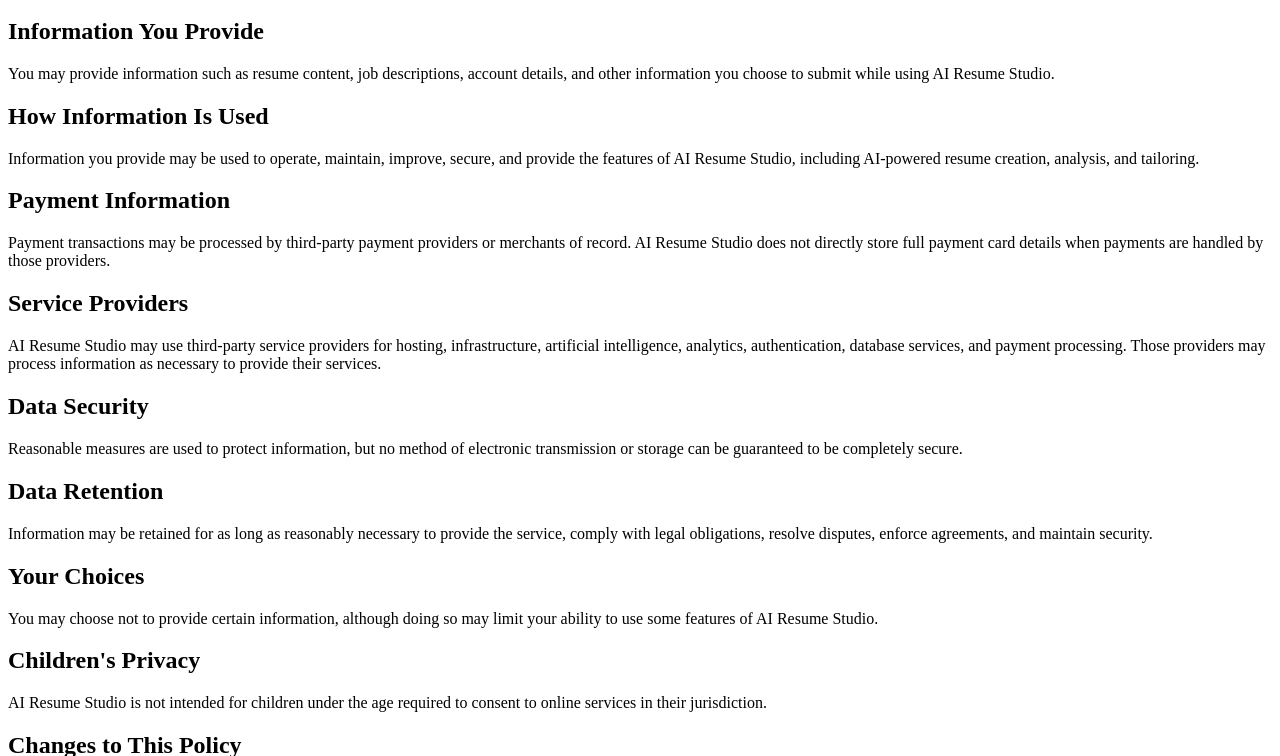
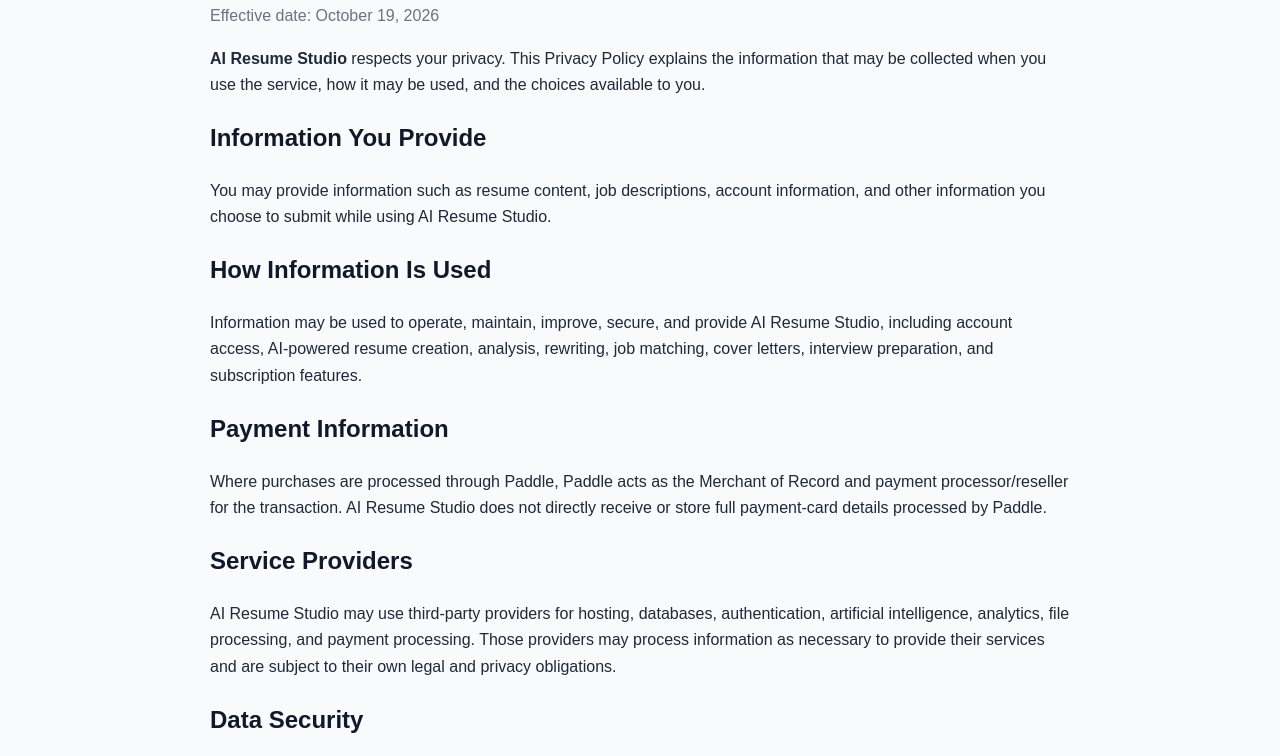
Before and after one commit to Flip419/ai-money-machine, a plain HTML site: page privacy.html in a window 1280 px wide. Shown: the part 152-908 px from the top of the page. Drawn offline with Linux system fonts and the light colour scheme.

Commit message:
Update privacy policy for Paddle review

```diff
--- a/privacy.html
+++ b/privacy.html
@@ -4,43 +4,49 @@
   <meta charset="UTF-8">
   <meta name="viewport" content="width=device-width, initial-scale=1.0">
   <title>Privacy Policy | AI Resume Studio</title>
+  <meta name="description" content="Privacy Policy for AI Resume Studio.">
+  <style>
+    body{font-family:Arial,sans-serif;line-height:1.65;color:#1f2937;background:#f8fafc;margin:0}.wrap{max-width:860px;margin:0 auto;padding:32px 20px 56px}nav{margin-bottom:28px}nav a{margin-right:18px;color:#2563eb;text-decoration:none}h1,h2{color:#111827}h1{margin-bottom:4px}.muted{color:#6b7280}footer{margin-top:48px;padding-top:20px;border-top:1px solid #d1d5db}footer a{margin-right:16px;color:#2563eb}
+  </style>
 </head>
 <body>
-  <main>
+  <main class="wrap">
+    <nav><a href="index.html">AI Resume Studio</a><a href="terms.html">Terms</a><a href="privacy.html">Privacy</a><a href="refund.html">Refund Policy</a></nav>
     <h1>Privacy Policy</h1>
-    <p>Effective date: October 12, 2026</p>
-
-    <p>AI Resume Studio respects your privacy. This Privacy Policy explains what information may be collected when you use the service, how that information may be used, and the choices available to you.</p>
+    <p class="muted">Effective date: October 19, 2026</p>
+    <p><strong>AI Resume Studio</strong> respects your privacy. This Privacy Policy explains the information that may be collected when you use the service, how it may be used, and the choices available to you.</p>
 
     <h2>Information You Provide</h2>
-    <p>You may provide information such as resume content, job descriptions, account details, and other information you choose to submit while using AI Resume Studio.</p>
+    <p>You may provide information such as resume content, job descriptions, account information, and other information you choose to submit while using AI Resume Studio.</p>
 
     <h2>How Information Is Used</h2>
-    <p>Information you provide may be used to operate, maintain, improve, secure, and provide the features of AI Resume Studio, including AI-powered resume creation, analysis, and tailoring.</p>
+    <p>Information may be used to operate, maintain, improve, secure, and provide AI Resume Studio, including account access, AI-powered resume creation, analysis, rewriting, job matching, cover letters, interview preparation, and subscription features.</p>
 
     <h2>Payment Information</h2>
-    <p>Payment transactions may be processed by third-party payment providers or merchants of record. AI Resume Studio does not directly store full payment card details when payments are handled by those providers.</p>
+    <p>Where purchases are processed through Paddle, Paddle acts as the Merchant of Record and payment processor/reseller for the transaction. AI Resume Studio does not directly receive or store full payment-card details processed by Paddle.</p>
 
     <h2>Service Providers</h2>
-    <p>AI Resume Studio may use third-party service providers for hosting, infrastructure, artificial intelligence, analytics, authentication, database services, and payment processing. Those providers may process information as necessary to provide their services.</p>
+    <p>AI Resume Studio may use third-party providers for hosting, databases, authentication, artificial intelligence, analytics, file processing, and payment processing. Those providers may process information as necessary to provide their services and are subject to their own legal and privacy obligations.</p>
 
     <h2>Data Security</h2>
-    <p>Reasonable measures are used to protect information, but no method of electronic transmission or storage can be guaranteed to be completely secure.</p>
+    <p>Reasonable technical and organizational measures are used to protect information. However, no electronic transmission or storage method can be guaranteed to be completely secure.</p>
 
     <h2>Data Retention</h2>
-    <p>Information may be retained for as long as reasonably necessary to provide the service, comply with legal obligations, resolve disputes, enforce agreements, and maintain security.</p>
+    <p>Information may be retained for as long as reasonably necessary to provide the service, maintain security, comply with legal obligations, resolve disputes, and enforce agreements. Retention periods may vary depending on the type of information and the reason it is processed.</p>
 
-    <h2>Your Choices</h2>
-    <p>You may choose not to provide certain information, although doing so may limit your ability to use some features of AI Resume Studio.</p>
+    <h2>Your Choices and Rights</h2>
+    <p>You may choose not to provide certain information, although doing so may limit some features. Depending on where you live, applicable law may give you rights concerning access, correction, deletion, restriction, or portability of personal information.</p>
 
     <h2>Children's Privacy</h2>
     <p>AI Resume Studio is not intended for children under the age required to consent to online services in their jurisdiction.</p>
 
     <h2>Changes to This Policy</h2>
-    <p>This Privacy Policy may be updated from time to time. The effective date at the top of this page will indicate when the latest version took effect.</p>
+    <p>This Privacy Policy may be updated from time to time. The effective date at the top of this page indicates when the latest version took effect.</p>
 
     <h2>Contact</h2>
-    <p>For questions about this Privacy Policy, use the contact information provided through AI Resume Studio.</p>
+    <p>For privacy questions or requests, use the support/contact method provided through AI Resume Studio. For privacy matters relating specifically to a Paddle-processed transaction, Paddle's own privacy notice and buyer-support channels may also apply.</p>
+
+    <footer><a href="index.html">Home</a><a href="terms.html">Terms of Service</a><a href="privacy.html">Privacy Policy</a><a href="refund.html">Refund Policy</a><p>© 2026 AI Resume Studio</p></footer>
   </main>
 </body>
 </html>
```
